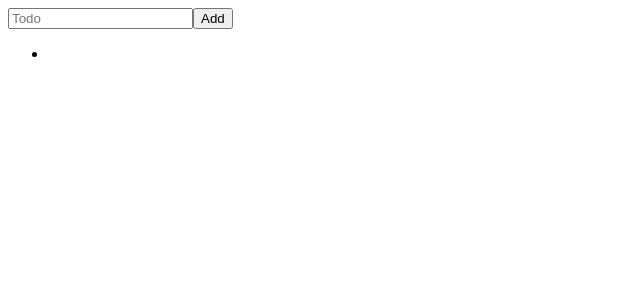
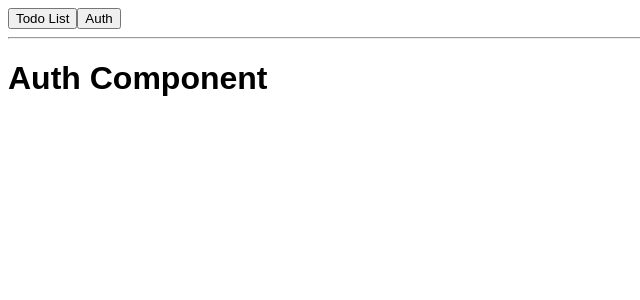
Before and after one commit to sweeptic/react-hooks, a React (Create React App) app: page / in a window 1280 px wide. Shown: the top 300 px of the page, without its empty margins (0-640 px from the left). Built offline with nearby package versions, Linux system fonts and the light colour scheme; no server answers.

Commit message:
14. Converting the App Component

```diff
--- a/src/App.js
+++ b/src/App.js
@@ -1,15 +1,32 @@
-import React from 'react';
+import React, { useState } from 'react';
 import Todo from './Todo';
+import Header from './Header';
+import Auth from './Auth';
 
 
+const App = (props) => {
 
-function App() {
+
+  const [page, setPage] = useState('auth');
+
+  const switchPage = (pageName) => {
+    setPage(pageName);
+  }
+
   return (
-    <div className="App">
-      <Todo />
+    <div className="App" >
+      <Header
+        onLoadTodos={switchPage.bind(this, 'todos')}
+        onLoadAuth={switchPage.bind(this, 'auth')}
+      />
+      <hr />
+      {page === 'auth' ? <Auth /> : <Todo />}
 
-    </div>
+
+    </div >
   );
+
+
 }
 
 export default App;
--- /dev/null
+++ b/src/Auth.js
@@ -0,0 +1,11 @@
+import React from 'react'
+
+const Auth = () => {
+   return (
+      <h1>
+         Auth Component
+      </h1>
+   )
+}
+
+export default Auth
--- /dev/null
+++ b/src/Header.js
@@ -0,0 +1,12 @@
+import React from 'react'
+
+const Header = (props) => {
+   return (
+      <header>
+         <button onClick={props.onLoadTodos}>Todo List</button>
+         <button onClick={props.onLoadAuth}>Auth</button>
+      </header>
+   )
+}
+
+export default Header
--- a/src/Todo.js
+++ b/src/Todo.js
@@ -44,7 +44,7 @@ const Todo = props => {
       return () => {
          document.removeEventListener('mousemove', mouseMoveHandler);
       }
-   }, [])
+   }, []);
 
    const inputChangeHandler = (event) => {
       // setTodoState({
```
